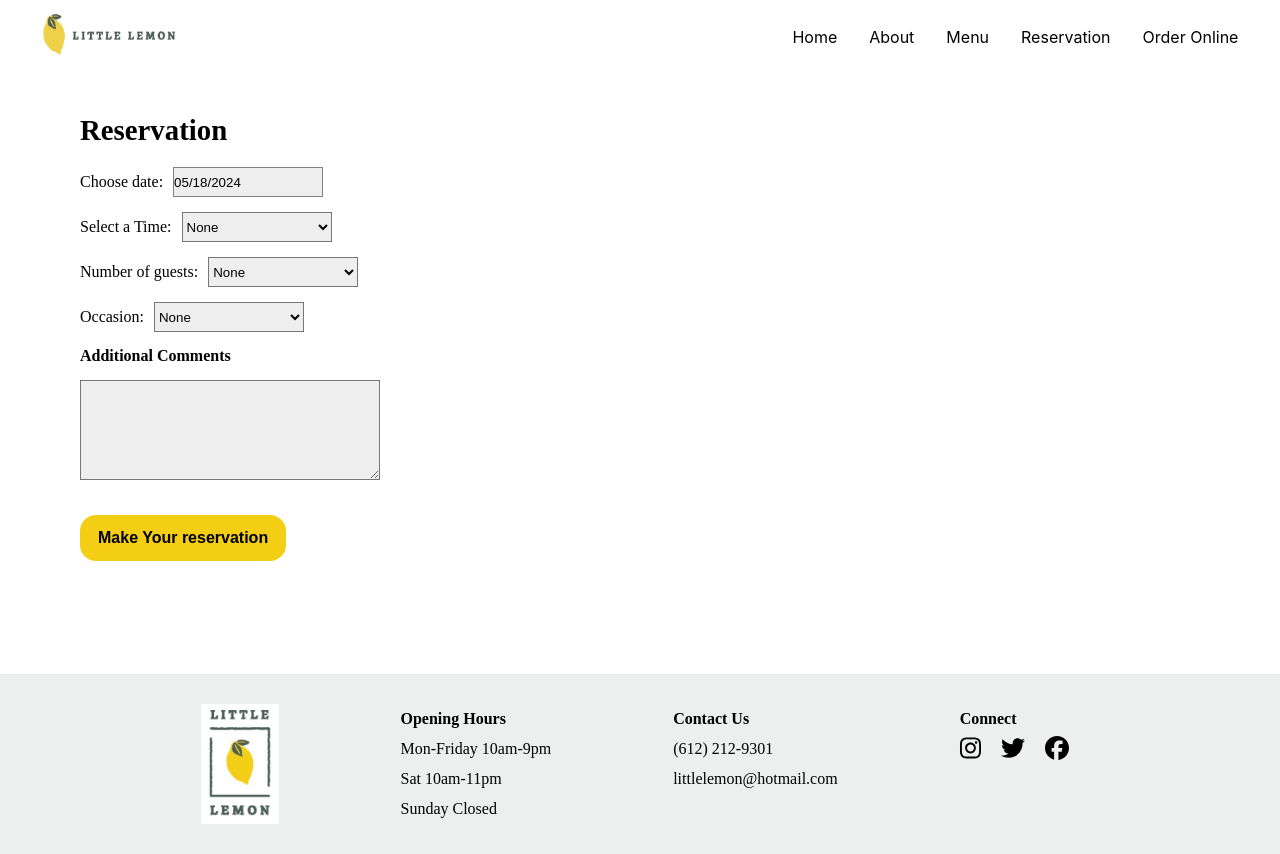
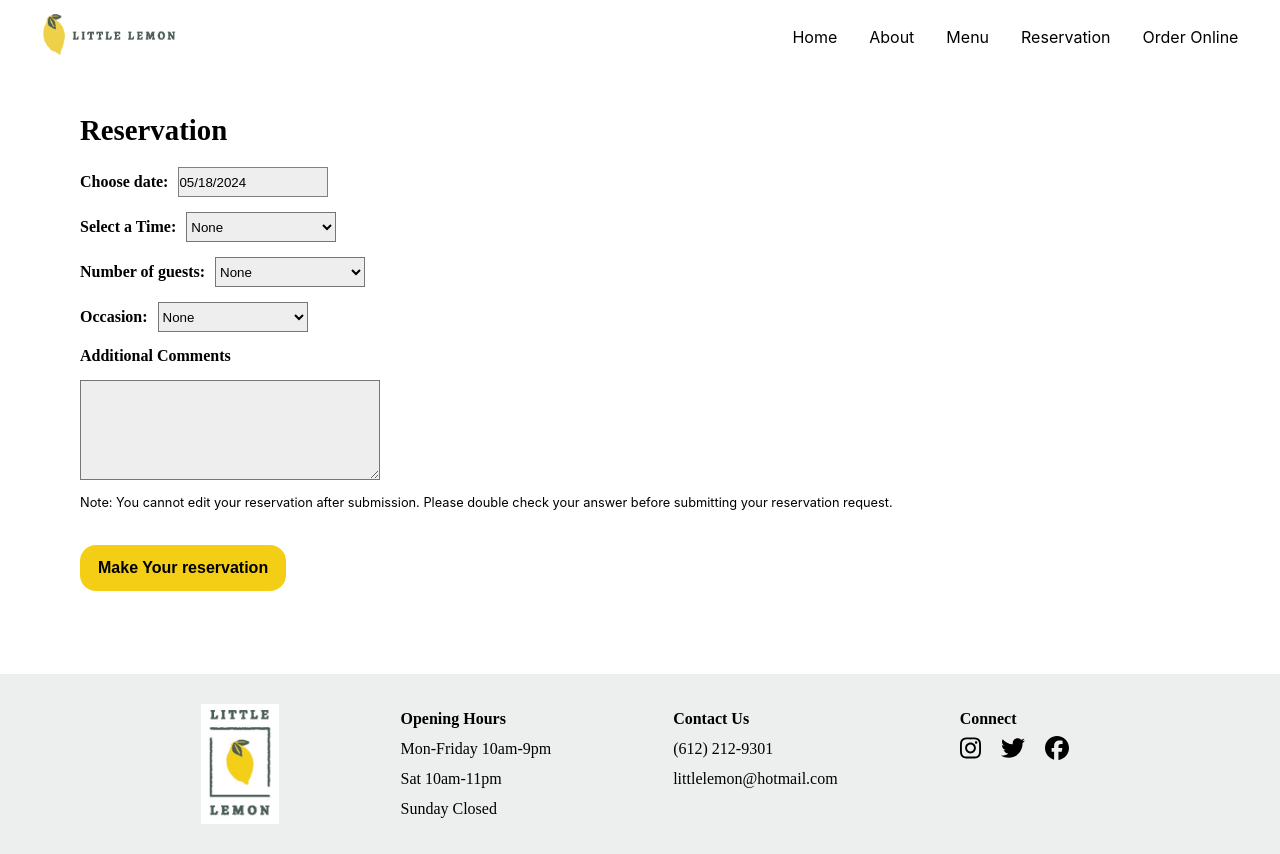
Before and after one commit to Mohamed-Ahlam/BookingLittleLemon-react, a React (Create React App) app: page /booking in a window 1280 px wide. Built offline with nearby package versions, Linux system fonts and the light colour scheme; the HTML template or start-up script is replaced by a standard one.

Commit message:
added note

```diff
--- a/src/App.css
+++ b/src/App.css
@@ -322,7 +322,7 @@ select{
 div label{
   margin-right: 10px;
   font-family: Karla;
-  font-weight: 500;
+  font-weight: bolder;
 }
 .comfirm{
   height: 70vh;
--- a/src/components/BookingForm.js
+++ b/src/components/BookingForm.js
@@ -40,7 +40,6 @@ function BookingForm(){
     const occasionOption = [
       "Birthday",
       "Anniversary",
-      "None"
     ];
 
 //   functions
@@ -127,11 +126,12 @@ function BookingForm(){
 
 
                 <label>
-                <b>Additional Comments</b>
+                Additional Comments
                 </label>
               {/* <textarea className="w3-input w3-border" type="text" id="msg" name="announcement" value={formData.announcement} onChange={handleChange} placeholder="Write an announcement.." style={{height:"100px"}}></textarea> */}
               <textarea type="text" style={{height:"100px", width: "300px",backgroundColor: "#EEEEEE"}}></textarea>
 
+<p style={{fontSize:"0.8rem"}}>Note: You cannot edit your reservation after submission. Please double check your answer before submitting your reservation request.</p>
         <Link to="/confirmation">
         <Button input="Make Your reservation"/>
         </Link>
```
